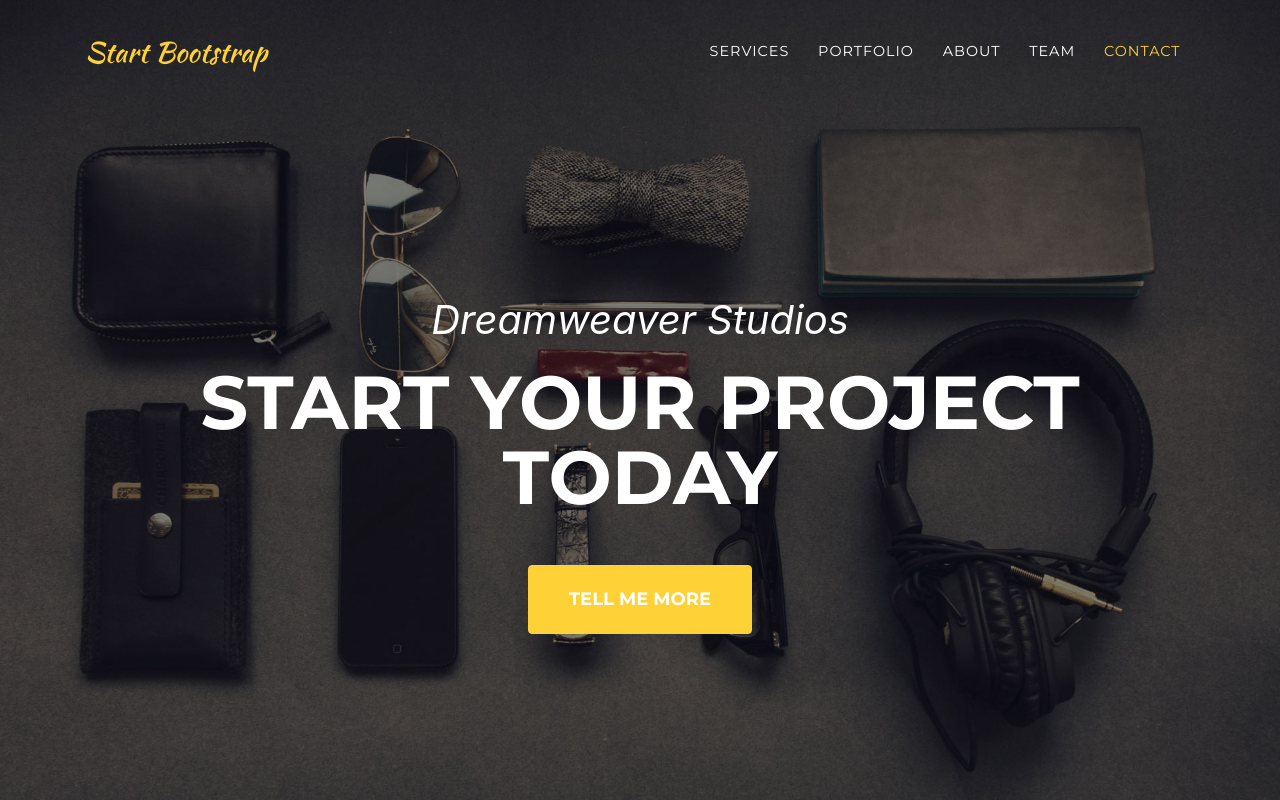
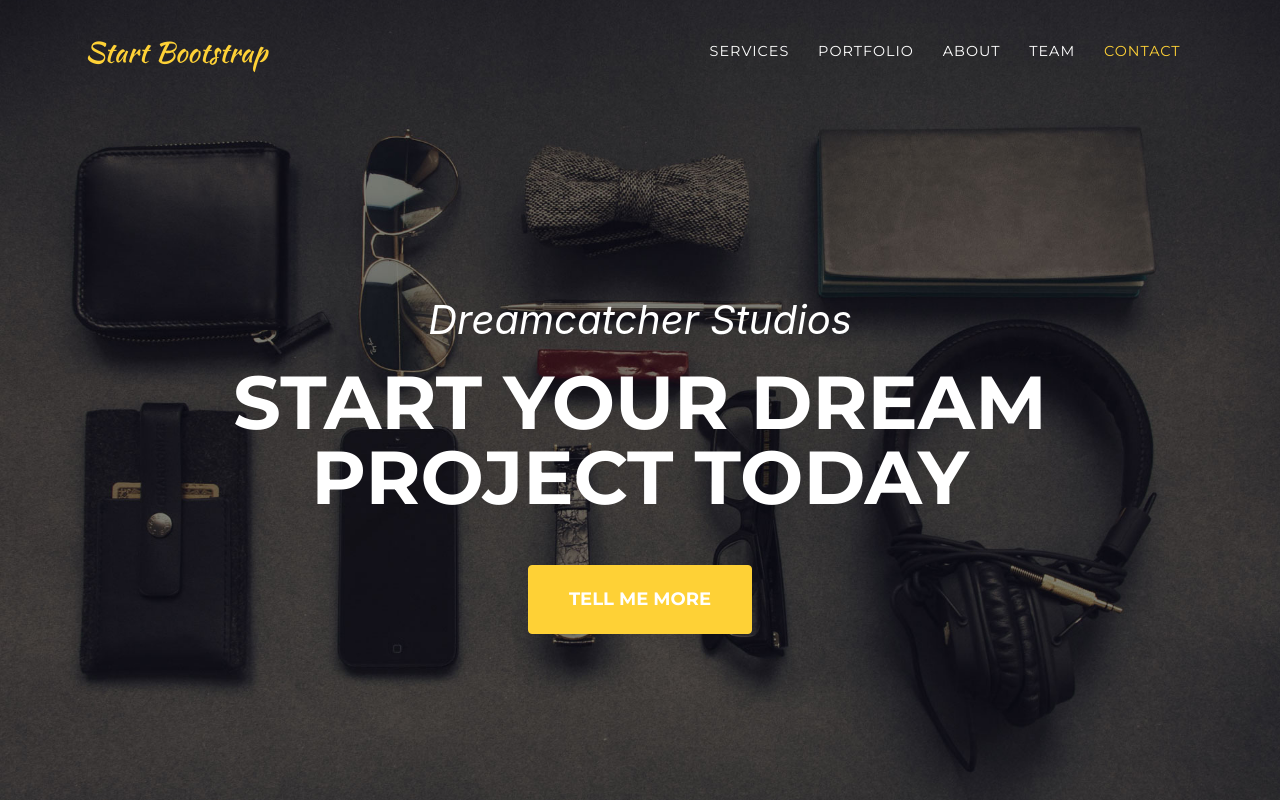
Before and after one commit to zmarkan/circleci-demo, a website: page index.html in a window 1280 px wide. Shown: the top 800 px of the page. Drawn offline with nearby package versions, Linux system fonts and the light colour scheme; a web font is replaced by a local one.

Commit message:
Make breaking changes

```diff
--- a/index.html
+++ b/index.html
@@ -61,8 +61,8 @@
   <header class="masthead">
     <div class="container">
       <div class="intro-text">
-        <div class="intro-lead-in">Dreamweaver Studios</div>
-        <div class="intro-heading text-uppercase">Start Your Project Today</div>
+        <div class="intro-lead-in">Dreamcatcher Studios</div>
+        <div class="intro-heading text-uppercase">Start Your Dream Project Today</div>
         <a class="btn btn-primary btn-xl text-uppercase js-scroll-trigger" href="#services">Tell Me More</a>
       </div>
     </div>
```
